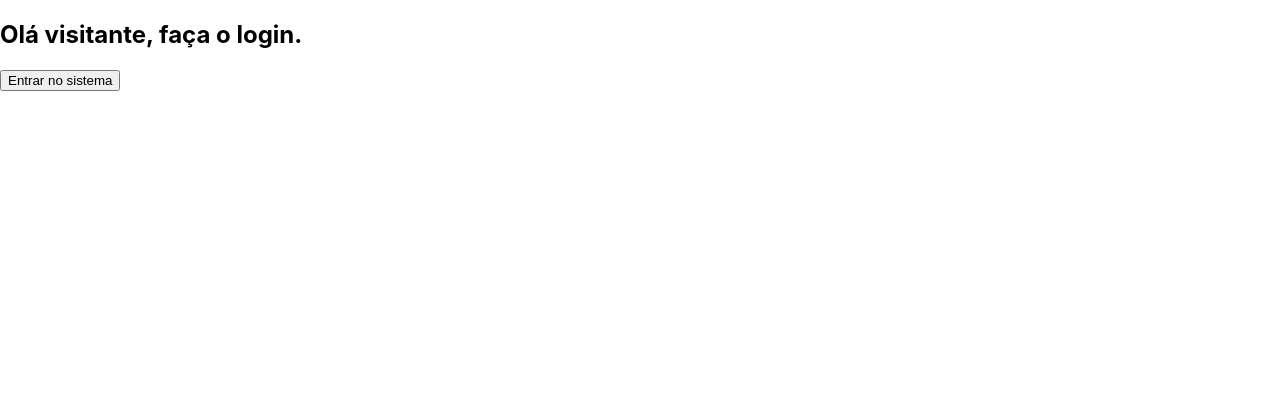
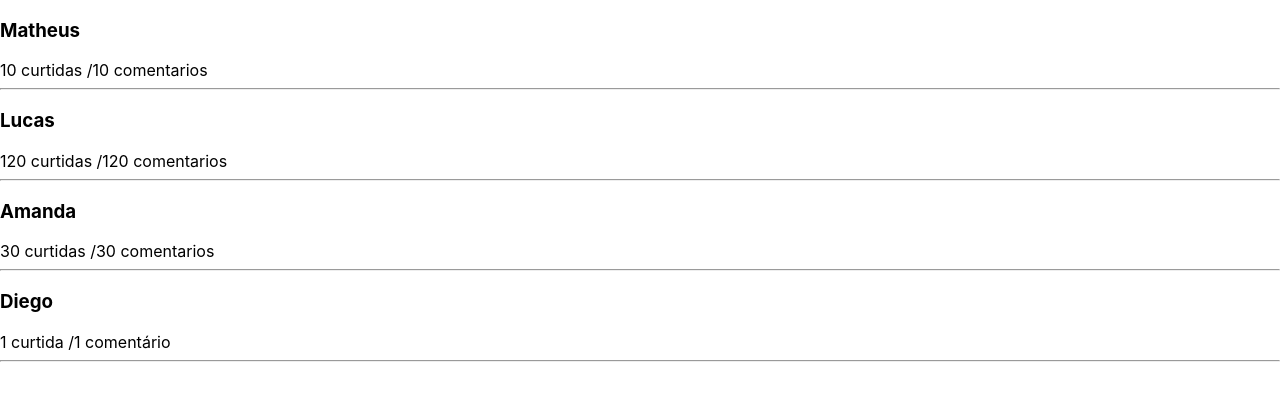
Before and after one commit to DFMaia/primeiro-projeto-react, a React (Create React App) app: page / in a window 1280 px wide. Shown: the top 400 px of the page. Built offline with nearby package versions, Linux system fonts and the light colour scheme.

Commit message:
Commit 12: Criação de nova classe que possui regra de exibição de lista com o uso de if ternário e o uso de map

```diff
--- a/src/App.js
+++ b/src/App.js
@@ -1,44 +1,31 @@
 import React, { Component } from 'react';
+import Feed from './components/Feed';
 
 class App extends Component{
 
     constructor(props){
         super(props);
         this.state = {
-            status: false
+            feed: [
+                {id: 1, username: 'Matheus', curtidas: 10, comentarios: 2},
+                {id: 2, username: 'Lucas', curtidas: 120, comentarios: 24},
+                {id: 3, username: 'Amanda', curtidas: 30, comentarios: 12},
+                {id: 4, username: 'Diego', curtidas: 1, comentarios: 12},
+            ]
         };
-
-        this.sair = this.sair.bind(this);
-        this.entrar = this.entrar.bind(this);
-    }
-
-    sair(){
-        this.setState({status: false});
-    }
-
-    entrar(){
-        this.setState({status: true})
     }
 
     render(){
         return(
-            <div>
-                {this.state.status ?
+            <div> {this.state.feed.map((item) => {
+                return(
                     <div>
-                        <h2>Bem vindo ao sistema</h2>
-                        <button onClick={this.sair}>
-                            Sair
-                        </button>
-                    </div> :
-                    <diva>
-                        <h2>
-                            Olá visitante, faça o login.
-                        </h2>
-                        <button onClick={this.entrar}>
-                            Entrar no sistema
-                        </button>
-                    </diva>
-                }
+                        <Feed
+                        id={item.id} username={item.username}
+                        curtidas={item.curtidas} comentarios={item.curtidas}/>
+                    </div>
+                    );
+               })}
             </div>
         );
     }
--- /dev/null
+++ b/src/components/Feed/index.js
@@ -0,0 +1,18 @@
+import React, { Component } from 'react';
+
+class Feed extends Component{
+    render(){
+        return(
+            <div key={this.props.id}>
+                <h3>{this.props.username}</h3>
+                <a>{this.props.curtidas > 1 ? this.props.curtidas + ' curtidas' :
+                 this.props.curtidas + ' curtida'} /
+                 {this.props.comentarios > 1 ? this.props.comentarios + ' comentarios' :
+                 this.props.comentarios + ' comentário'}</a>
+                <hr/>
+            </div>
+        );
+    }
+}
+
+export default Feed
```
Also changed, not shown: src/components/Membro/index.js (deleted, +0 -35 lines), src/README.md.
